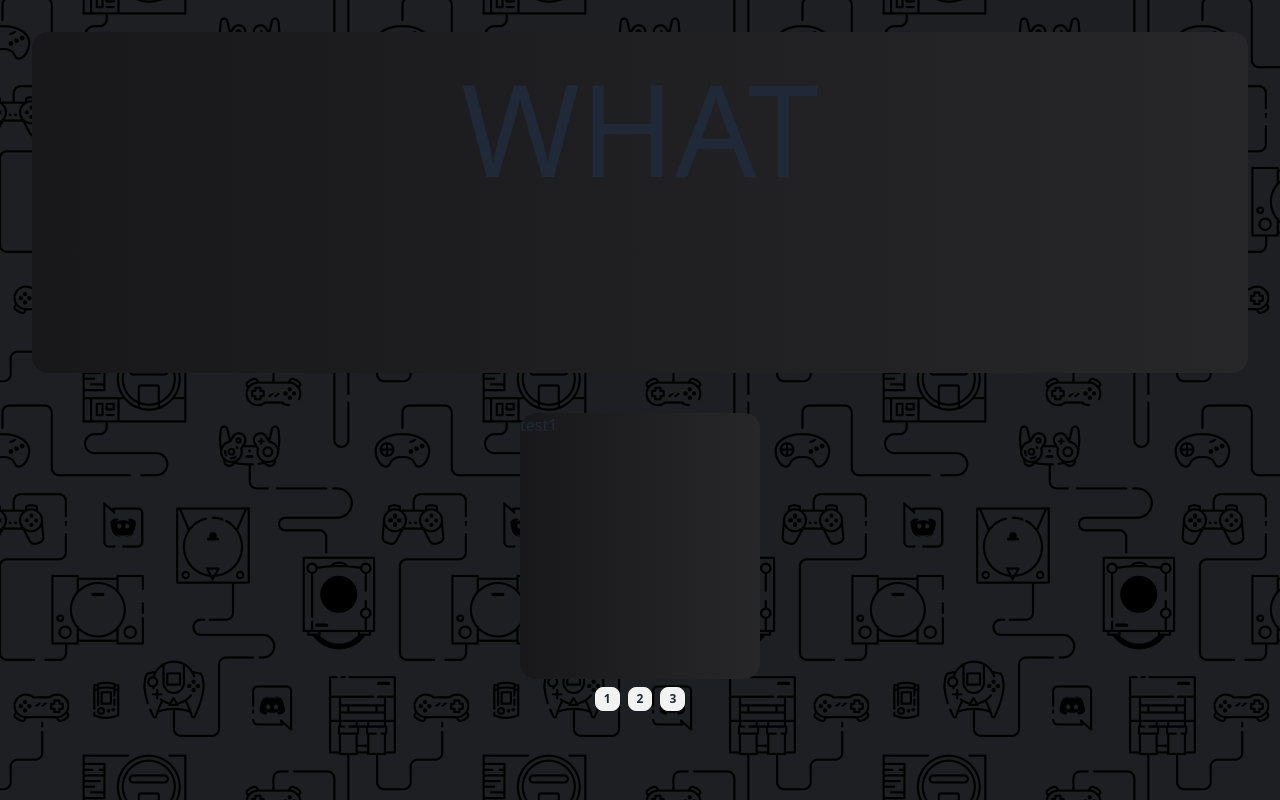
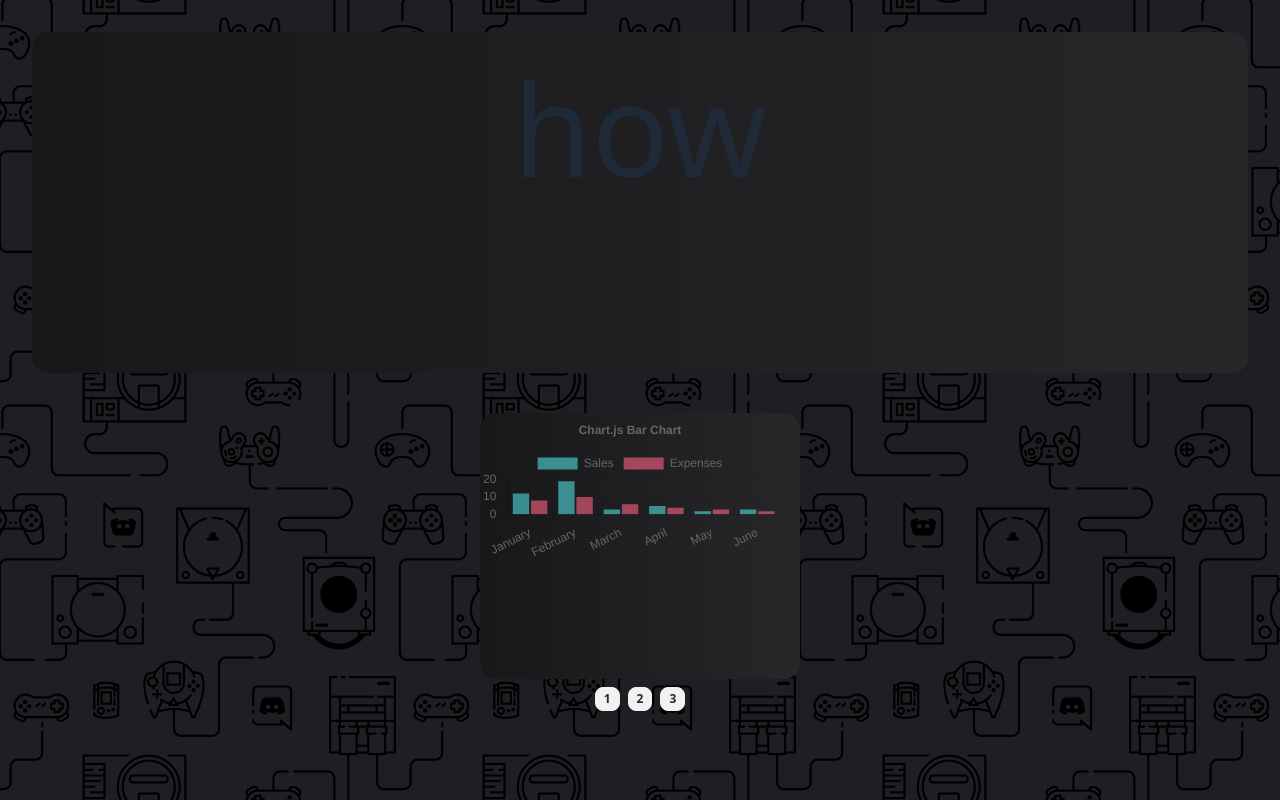
Before and after one commit to noonbles/GameFinder, a Next.js app in the folder frontend/webapp/: page / in a window 1280 px wide. Built offline with nearby package versions, Linux system fonts and the light colour scheme.

Commit message:
chart library + boring skeleton code

```diff
--- a/frontend/webapp/package.json
+++ b/frontend/webapp/package.json
@@ -9,9 +9,11 @@
     "lint": "next lint"
   },
   "dependencies": {
+    "chartjs": "^0.3.24",
     "heroicons": "^2.1.1",
     "next": "14.1.3",
     "react": "^18",
+    "react-chartjs-2": "^5.2.0",
     "react-dom": "^18"
   },
   "devDependencies": {
--- /dev/null
+++ b/frontend/webapp/src/app/components/BarChart.js
@@ -0,0 +1,73 @@
+import React from "react";
+import {
+  Chart as ChartJS,
+  CategoryScale,
+  LinearScale,
+  BarElement,
+  Title,
+  Tooltip,
+  Legend
+} from "chart.js";
+import { Bar } from "react-chartjs-2";
+
+ChartJS.register(
+  CategoryScale,
+  LinearScale,
+  BarElement,
+  Title,
+  Tooltip,
+  Legend
+);
+
+const ChartComponent = () => {
+  const chartData = {
+    labels: ["January", "February", "March", "April", "May", "June"],
+    datasets: [
+      {
+        label: "Sales",
+        data: [12, 19, 3, 5, 2, 3],
+        backgroundColor: "rgba(75, 192, 192, 0.7)"
+      },
+      {
+        label: 'Expenses',
+        data: [8, 10, 6, 4, 3, 2],
+        backgroundColor: 'rgba(255, 99, 132, 0.6)',
+      },
+    ]
+  };
+
+  const chartOptions = {
+    responsive: true,
+    plugins: {
+      legend: {
+        position: "top"
+      },
+      title: {
+        display: true,
+        text: "Chart.js Bar Chart"
+      },
+      scales: {
+        x: {
+          type: "category",
+          grid: {
+            display: true
+          }
+        },
+        y: {
+          grid: {
+            display: true
+          },
+          ticks: {
+            beginAtZero: true
+          }
+        }
+      }
+    }
+  };
+
+  return (<div className="flex">
+    <Bar data={chartData} options={chartOptions} />
+  </div>);
+};
+
+export default ChartComponent;
--- a/frontend/webapp/src/app/components/chart-carosels.js
+++ b/frontend/webapp/src/app/components/chart-carosels.js
@@ -1,11 +1,15 @@
+"use client"
+
 import React from "react";
+import ChartComponent from "./BarChart";
+
 
 export default function ChartCarosel({ children }) {
   return (
     <div className="flex flex-col w-screen h-96 items-center justify-center">
-      <div className="flex h-3/4 w-60 carousel rounded-box bg-gradient-to-r from-zinc-900 to-zinc-800">
+      <div className="flex h-3/4 w-1/4 carousel rounded-box bg-gradient-to-r from-zinc-900 to-zinc-800">
         <div id="item1" className="carousel-item w-full">
-          <p> test1</p>
+          <ChartComponent />
         </div>
         <div id="item2" className="carousel-item w-full">
           <p> test2 </p>
--- a/frontend/webapp/src/app/page.js
+++ b/frontend/webapp/src/app/page.js
@@ -7,7 +7,7 @@ export default function Home() {
 
       <div className="flex w-full h-1/2 bg-gradient-to-r from-zinc-900 to-zinc-800 card">
         <div className="card-body">
-          <h1 className="text-center text-9xl"> WHAT </h1>
+          <h1 className="text-center text-9xl"> how </h1>
         </div>
       </div>
       <ChartCarosel />
```
Also changed, not shown: 1 other file (tests, documents, lock files or other folders).
